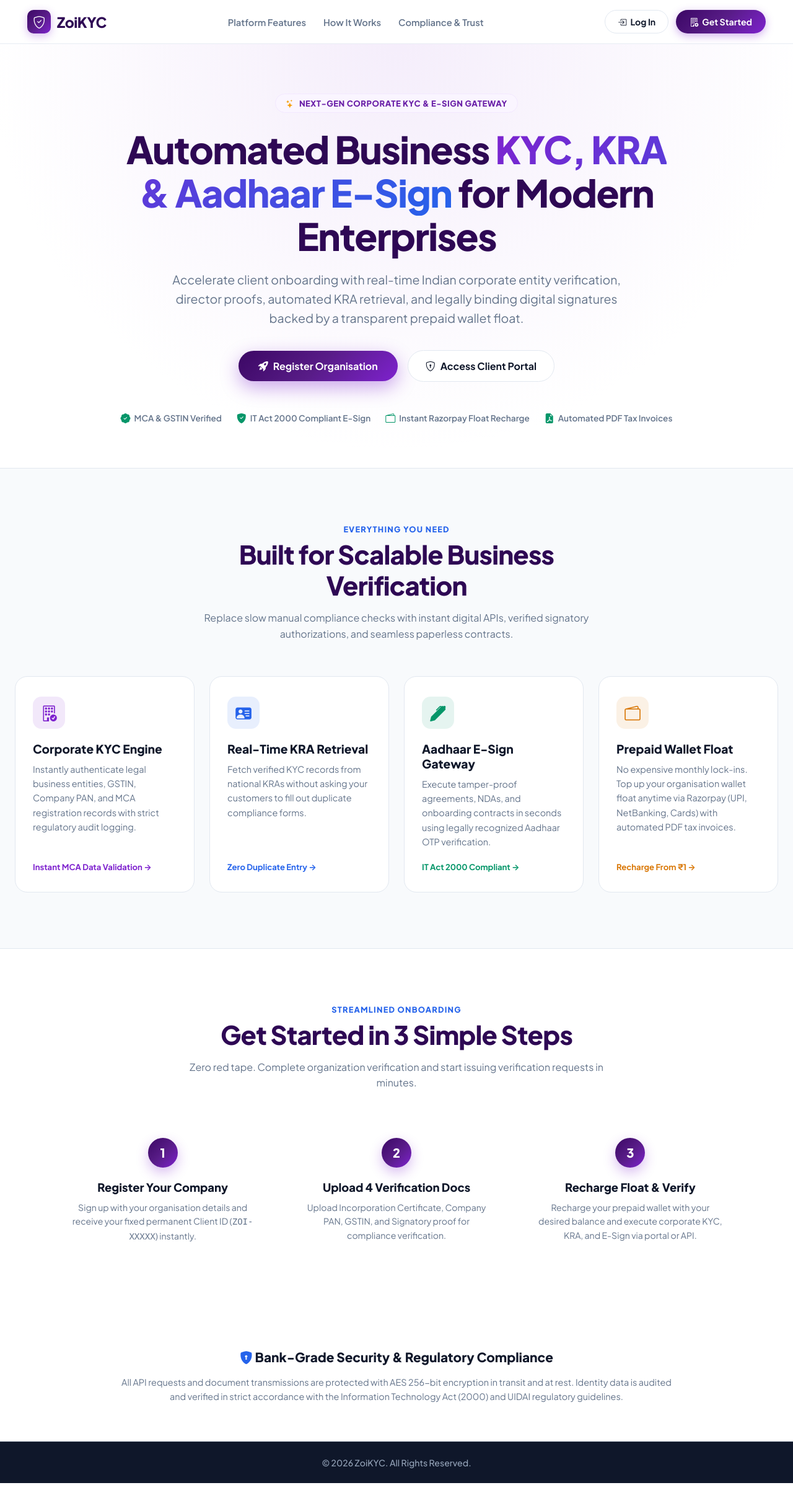
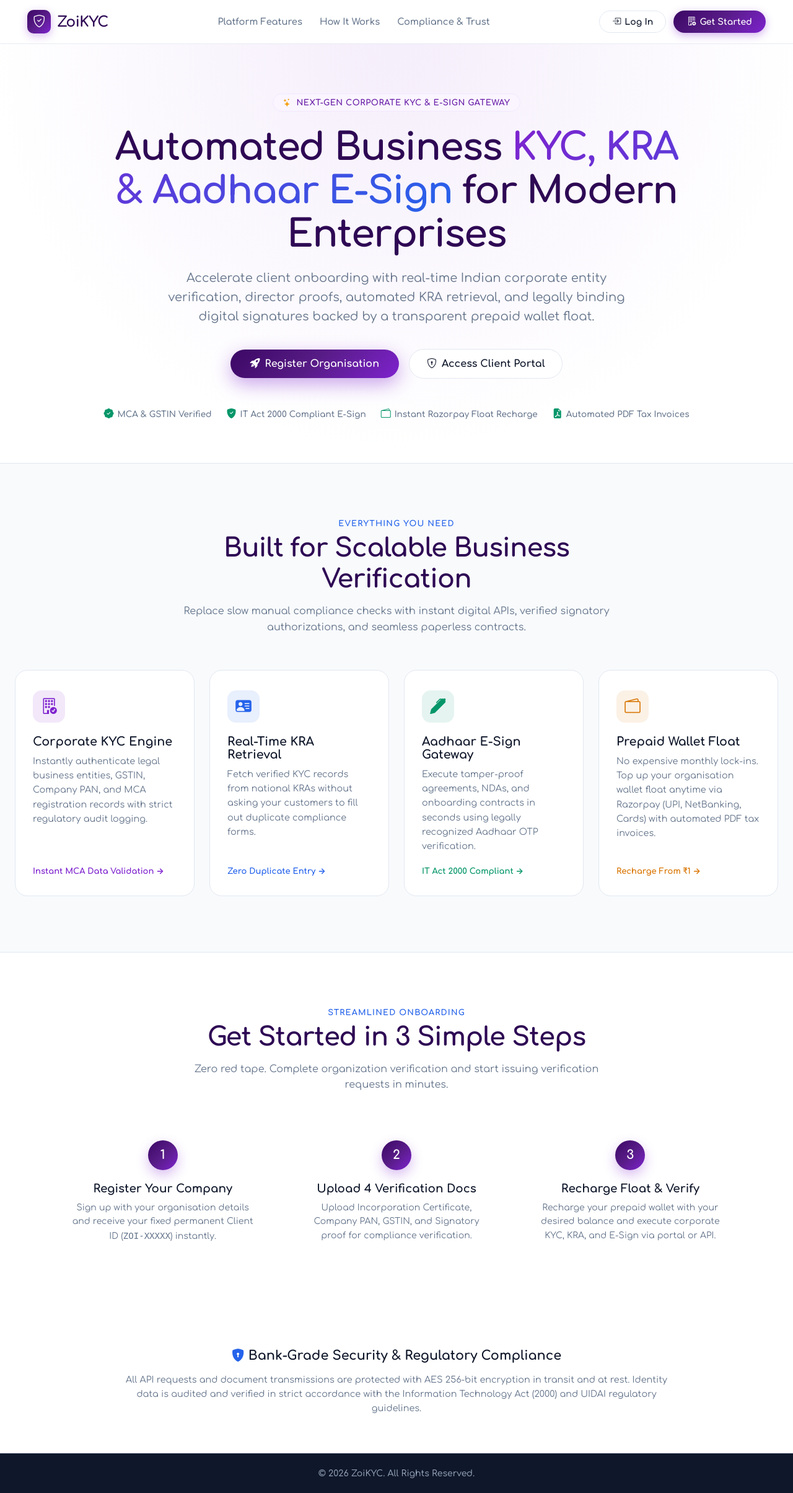
Before and after one commit to vijayvaishnav1011/zoikyc, a Flask app: page / in a window 1280 px wide. Shown: the whole page at 62% size. Run offline with Flask 3, Linux system fonts and the light colour scheme.

Commit message:
Apply Comfortaa font across the website and landing page

```diff
--- a/app/static/css/style.css
+++ b/app/static/css/style.css
@@ -1,8 +1,8 @@
 /* ZoiKYC - Unified Modern Aesthetic & Design System */
-@import url('https://fonts.googleapis.com/css2?family=Plus+Jakarta+Sans:wght@400;500;600;700;800&family=Inter:wght@400;500;600;700&display=swap');
+@import url('https://fonts.googleapis.com/css2?family=Comfortaa:wght@300;400;500;600;700&family=Plus+Jakarta+Sans:wght@400;500;600;700;800&family=Inter:wght@400;500;600;700&display=swap');
 
 :root {
-  --font-main: 'Plus Jakarta Sans', 'Inter', system-ui, -apple-system, sans-serif;
+  --font-main: 'Comfortaa', 'Plus Jakarta Sans', 'Inter', system-ui, -apple-system, sans-serif;
 
   /* Unified Auth & Dashboard Color Palette */
   --tiancai-purple-dark: #2e0854;
--- a/app/templates/base.html
+++ b/app/templates/base.html
@@ -5,6 +5,9 @@
   <meta charset="UTF-8">
   <meta name="viewport" content="width=device-width, initial-scale=1.0, maximum-scale=1.0, user-scalable=no">
   <title>{% block title %}ZoiKYC — B2B FinTech Platform{% endblock %}</title>
+  <link rel="preconnect" href="https://fonts.googleapis.com">
+  <link rel="preconnect" href="https://fonts.gstatic.com" crossorigin>
+  <link href="https://fonts.googleapis.com/css2?family=Comfortaa:wght@300;400;500;600;700&family=Plus+Jakarta+Sans:wght@400;500;600;700;800&family=Inter:wght@400;500;600;700&display=swap" rel="stylesheet">
   <link rel="stylesheet" href="{{ url_for('static', filename='css/style.css') }}">
   <link rel="stylesheet" href="https://cdn.jsdelivr.net/npm/bootstrap-icons@1.11.3/font/bootstrap-icons.min.css">
   {% block extra_css %}{% endblock %}
--- a/app/templates/landing.html
+++ b/app/templates/landing.html
@@ -10,7 +10,7 @@
   <!-- Google Fonts & Bootstrap Icons -->
   <link rel="preconnect" href="https://fonts.googleapis.com">
   <link rel="preconnect" href="https://fonts.gstatic.com" crossorigin>
-  <link href="https://fonts.googleapis.com/css2?family=Plus+Jakarta+Sans:wght@400;500;600;700;800&family=Inter:wght@400;500;600;700&display=swap" rel="stylesheet">
+  <link href="https://fonts.googleapis.com/css2?family=Comfortaa:wght@300;400;500;600;700&family=Plus+Jakarta+Sans:wght@400;500;600;700;800&family=Inter:wght@400;500;600;700&display=swap" rel="stylesheet">
   <link rel="stylesheet" href="https://cdn.jsdelivr.net/npm/bootstrap-icons@1.11.3/font/bootstrap-icons.min.css">
 
   <!-- Core Design System -->
@@ -22,7 +22,7 @@
       background-color: #ffffff;
       color: var(--text-dark);
       overflow-x: hidden;
-      font-family: var(--font-main);
+      font-family: 'Comfortaa', var(--font-main), cursive, sans-serif;
     }
 
     /* Floating Navigation Bar */
```
